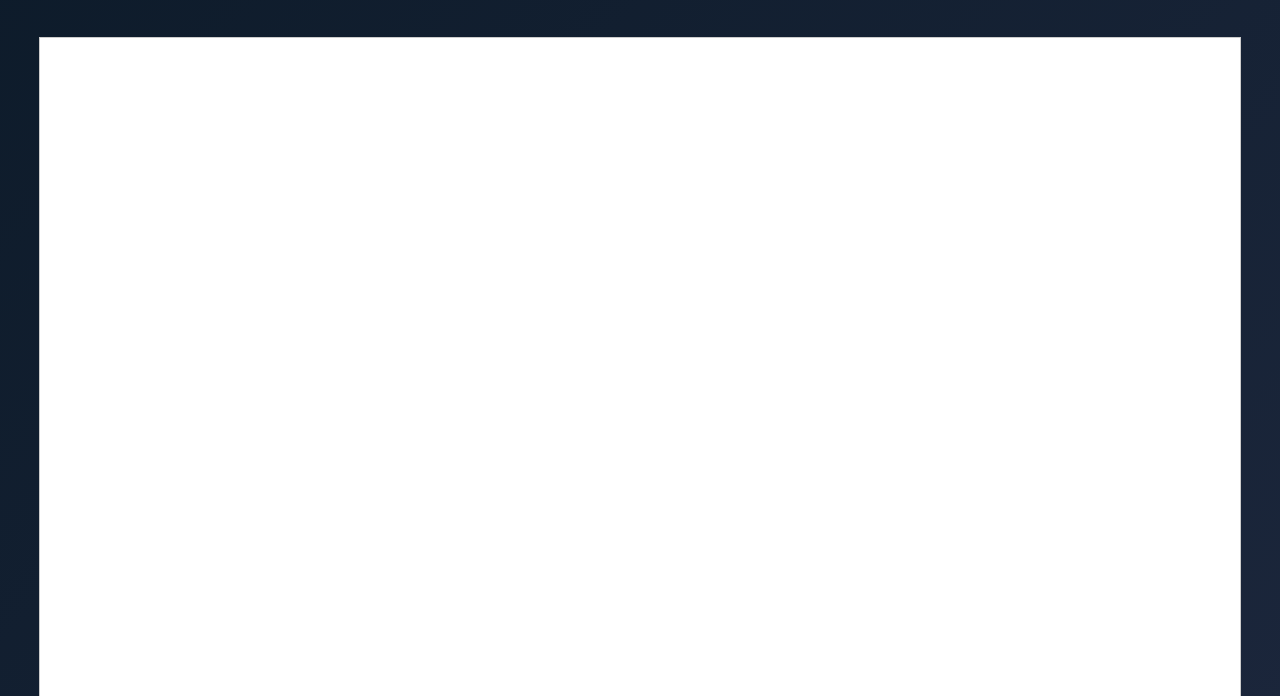
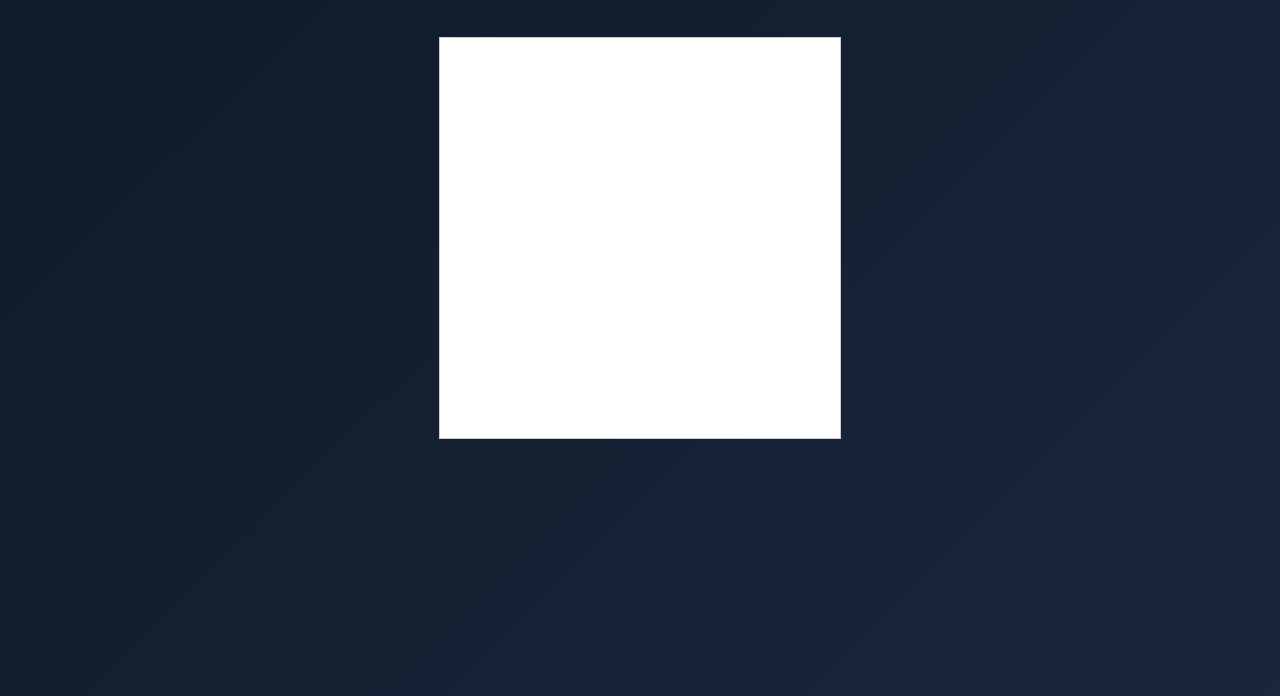
Before and after one commit to YuraForlita/Scale-calculator, a plain HTML site: page index.html in a window 1280 px wide. Shown: the part 104-800 px from the top of the page. Drawn offline with Linux system fonts and the light colour scheme.

Commit message:
Update style.css

```diff
--- a/style.css
+++ b/style.css
@@ -24,6 +24,8 @@ canvas {
   border: 1px solid #ccc;
   margin-top: 20px;
   background: white;
+  width: 400px;
+  height: auto;
 }
 
 button {
```
